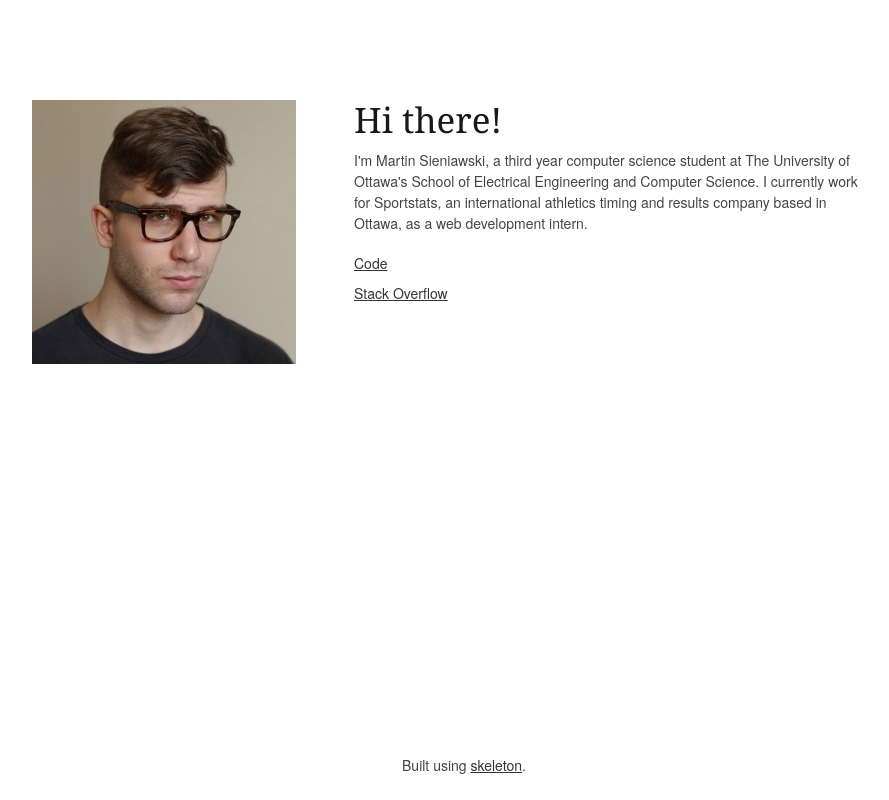
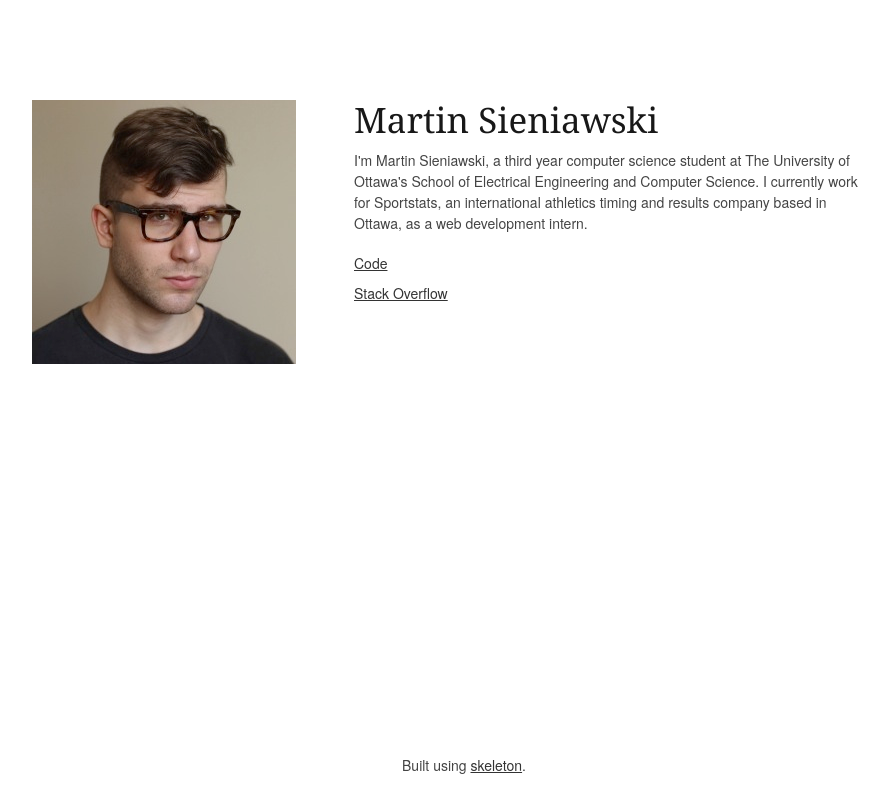
Before and after one commit to Sieniawsky/martin.gy, a plain HTML site: page index.html in a window 1280 px wide. Shown: the whole page, without its empty margins (176-1065 px from the left). Drawn offline with Linux system fonts and the light colour scheme.

Commit message:
Fixed index.html

```diff
--- a/index.html
+++ b/index.html
@@ -17,7 +17,7 @@
 					</div>
 				</div>
 				<div class="nine columns">
-					<h2>Hi there!</h2>
+					<h2>Martin Sieniawski</h2>
 					<p>I'm Martin Sieniawski, a third year computer science student at The University of Ottawa's School of Electrical Engineering and Computer Science. I currently work for Sportstats, an international athletics timing and results company based in Ottawa, as a web development intern.
 					</p>
 					<ul>
```
